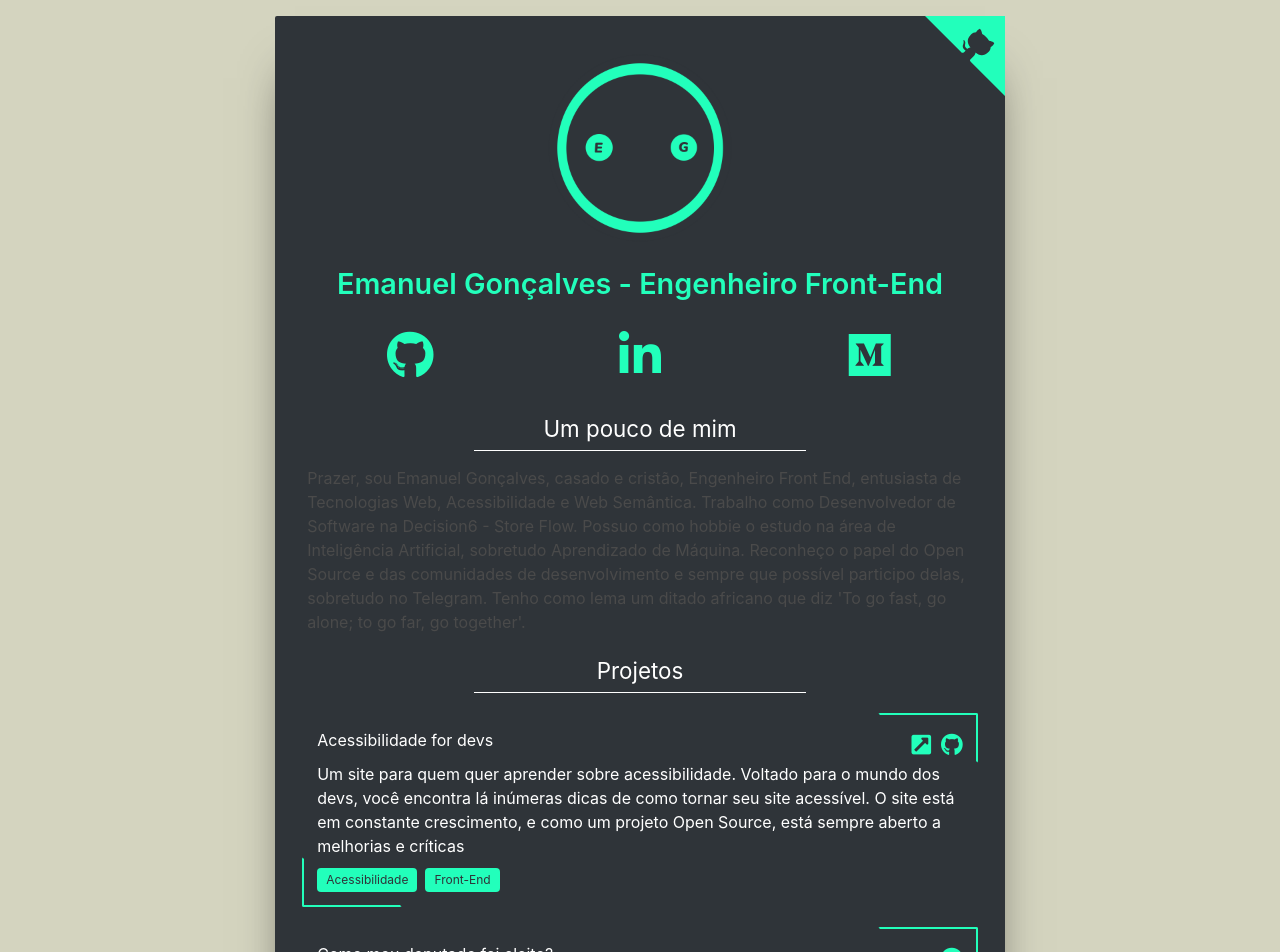
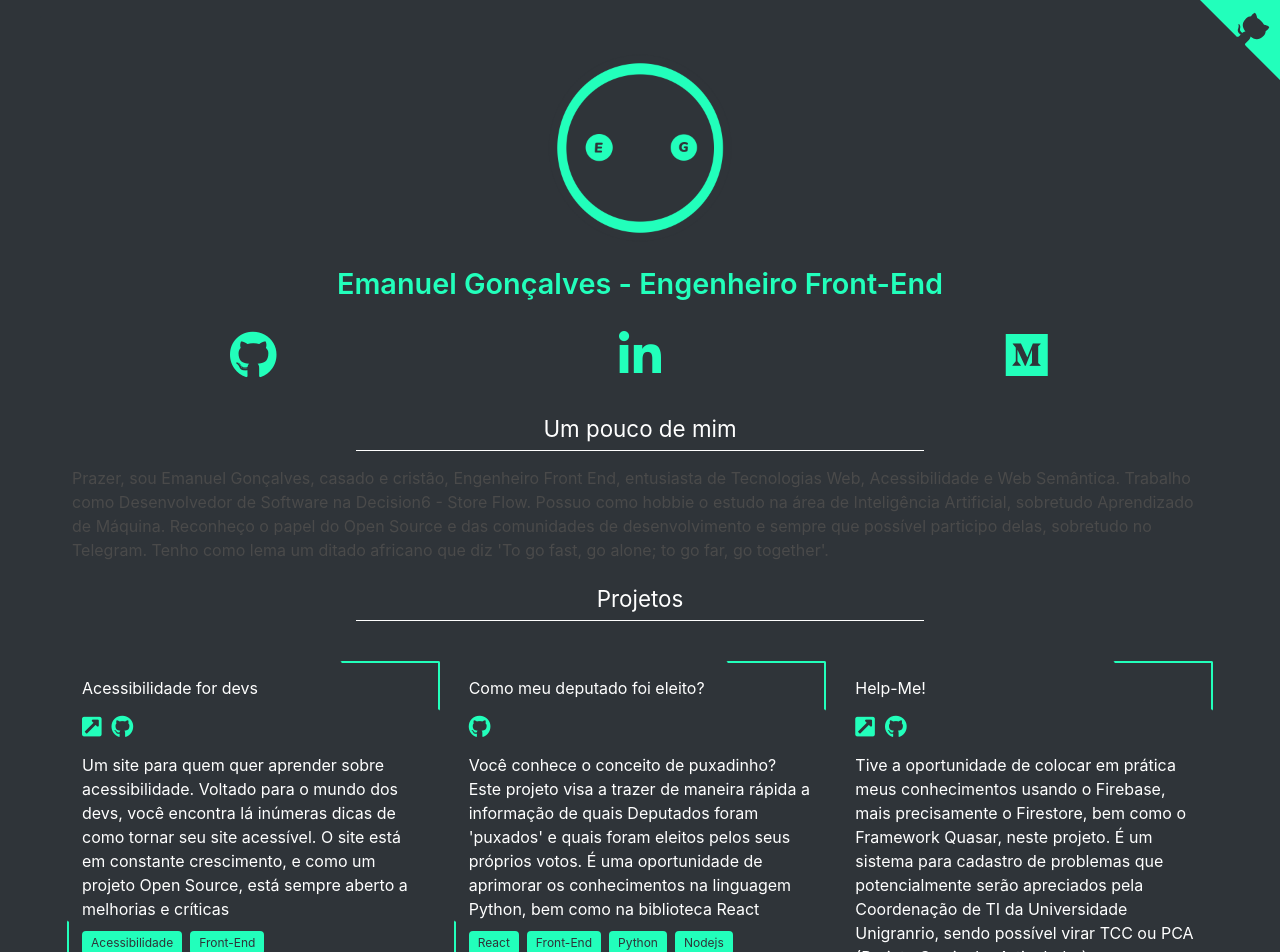
Before and after one commit to emanuelgsouza/emanuelgsouza.dev, a Nuxt app: page / in a window 1280 px wide. Shown: the top 952 px of the page. Built offline with nearby package versions, Linux system fonts and the light colour scheme.

Commit message:
update layout

```diff
--- a/modules/Home/Layout.vue
+++ b/modules/Home/Layout.vue
@@ -45,15 +45,13 @@ export default {
   min-height: 100vh
   position: relative
   padding: 1em 2em
-  background-color: $gray
+  background-color: $great
 
   .main_site_container
-    position: relative
-    width: 60%
+    max-width: 1200px
     margin: 0 auto
     padding: 2em
     border-radius: 2px
-    box-shadow: 0 42px 48px -20px rgba(0,0,0,0.75)
     background-color: $great
 
 @media screen and (max-width: 768px)
--- a/modules/Home/components/ChangeLanguage.vue
+++ b/modules/Home/components/ChangeLanguage.vue
@@ -40,10 +40,11 @@ export default {
 .change-language
   position: absolute
   top: 0px
-  left: 5px
+  left: 0px
   z-index: 2
   font-size: $size-3
 
   .nuxt-link-active, a
+    display: block
     text-decoration: none
 </style>
--- a/modules/Home/components/Projects/Project.vue
+++ b/modules/Home/components/Projects/Project.vue
@@ -143,13 +143,8 @@ export default {
       //   left: 0
 
     .project_card_icons_container
-      position: absolute
-      top: 0
-      right: 0
-
-      @media screen and (max-width: $tablet)
-        position: relative
-        margin-top: 10px
+      position: relative
+      margin-top: 10px
 
     .project_card_link,
     .project_card_repository
--- a/modules/Home/components/Projects/index.vue
+++ b/modules/Home/components/Projects/index.vue
@@ -4,10 +4,11 @@
     <AppTitle :title="$t('projects.title')" />
 
     <!-- PROJECTS -->
-    <div>
+    <div class="columns is-multiline">
       <div
         v-for="(project, key) in projects"
         :key="key"
+        class="column is-4"
       >
         <Project :project="project" />
       </div>
```
